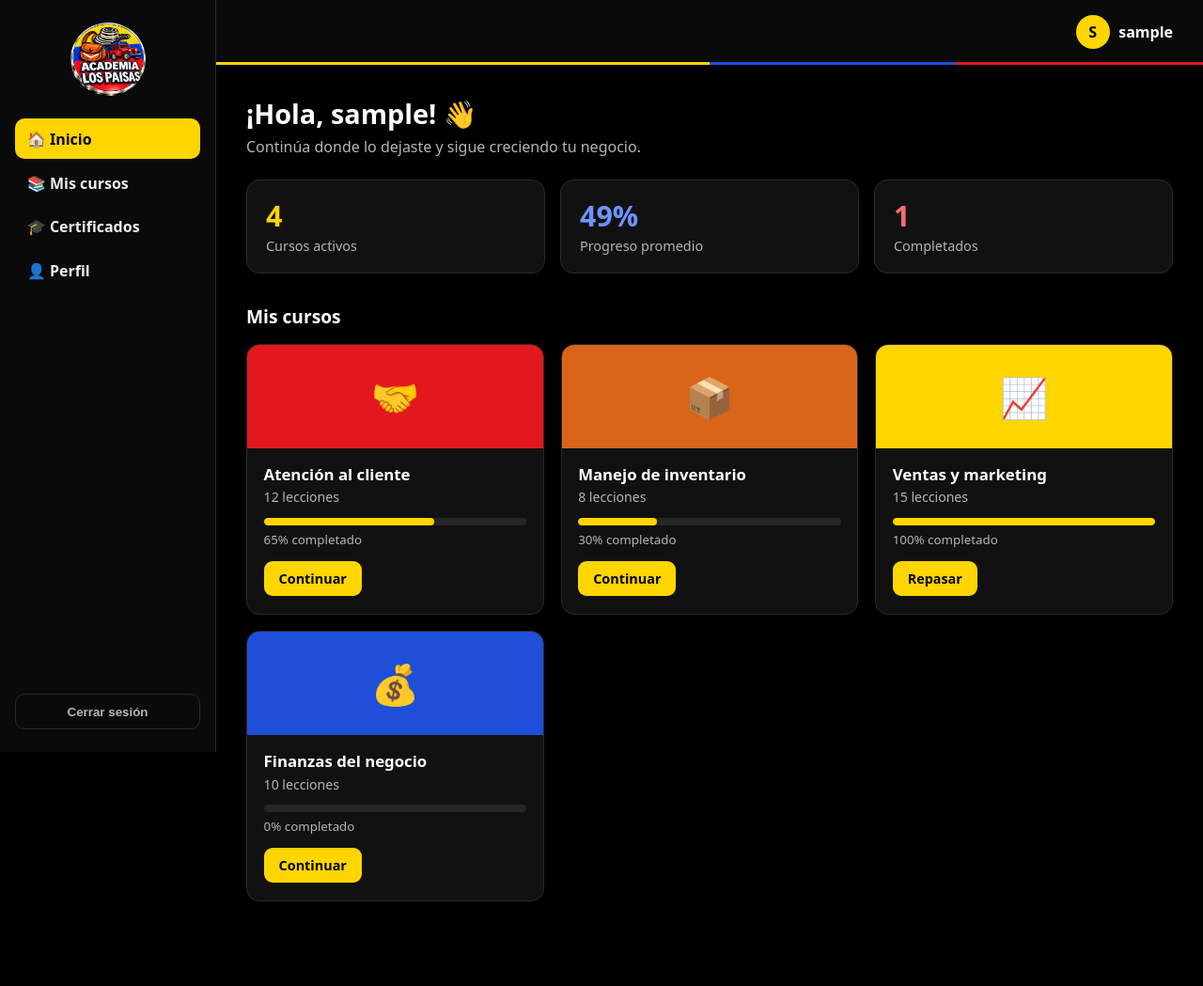
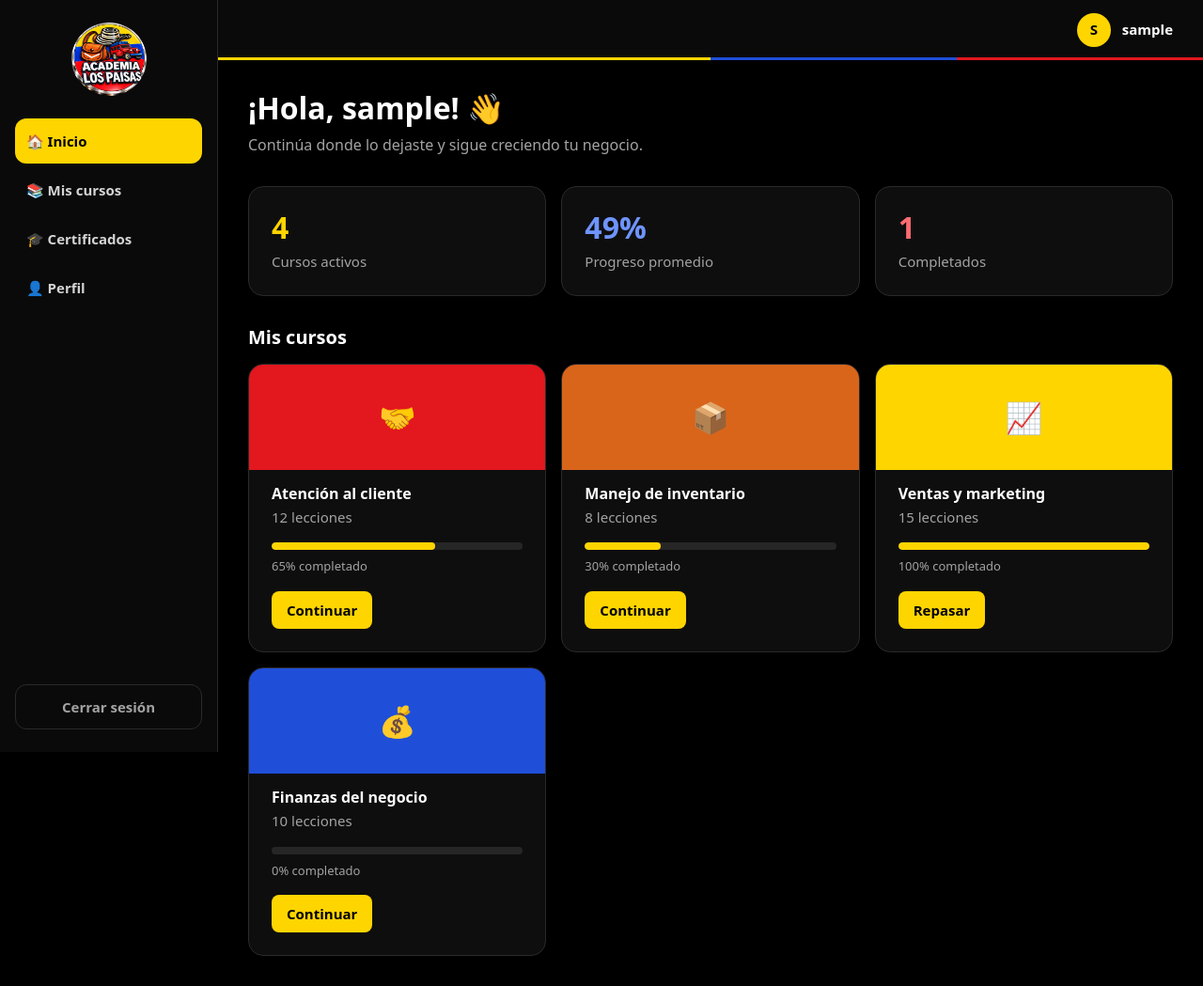
Before and after one commit to jpablo0724/tiendalospaisas, a Flask app: page /dashboard in a window 1280 px wide. Shown: the whole page at 94% size. Before the commit the page ends 959 px from the top, so only its background shows below. Run offline with Flask 3, Linux system fonts and the light colour scheme; the visitor is signed in with stand-in values (Sample User, id 1); data comes from the database, SQL or seed files in the repository.

Commit message:
Sistema de diseño compartido: escala tipográfica, espaciado y alturas consistentes
Co-Authored-By: Claude Sonnet 5.5 <noreply@anthropic.com>

```diff
--- a/academia/static/dashboard.css
+++ b/academia/static/dashboard.css
@@ -1,45 +1,43 @@
-:root{--yellow:#ffd500;--blue:#1f4fd8;--red:#e3171e;--orange:#d9651b;--bg:#000;--card:#111;--line:#2a2a2a;--text:#fff;--muted:#b5b5b5}
-*{box-sizing:border-box}
-body.app{margin:0;display:grid;grid-template-columns:230px 1fr;min-height:100vh;font-family:system-ui,-apple-system,"Segoe UI",sans-serif;color:var(--text);background:var(--bg)}
-.side{background:#0a0a0a;border-right:1px solid var(--line);padding:1.5rem 1rem;display:flex;flex-direction:column;gap:1.5rem;position:sticky;top:0;height:100vh}
+body.app{display:grid;grid-template-columns:14.5rem 1fr;min-height:100vh}
+.side{background:#0a0a0a;border-right:1px solid var(--line);padding:var(--s5) var(--s4);display:flex;flex-direction:column;gap:var(--s5);position:sticky;top:0;height:100vh}
 .logo{width:80px;height:auto;align-self:center}
-.side nav{display:grid;gap:.25rem;flex:1;align-content:start}
-.side nav a{padding:.65rem .8rem;border-radius:10px;text-decoration:none;color:#eee;font-weight:600}
+.side nav{display:grid;gap:var(--s1);flex:1;align-content:start}
+.side nav a{display:flex;align-items:center;height:var(--control-h);padding:0 var(--s3);border-radius:var(--r-md);text-decoration:none;color:var(--text-2);font-size:var(--fs-sm);font-weight:var(--fw-semi)}
 .side nav a:hover{background:#1c1c1c}
 .side nav a.on{background:var(--yellow);color:#000}
-.logout{width:100%;padding:.65rem;border:1px solid var(--line);background:transparent;border-radius:10px;font-weight:600;cursor:pointer;color:var(--muted)}
-.logout:hover{border-color:var(--red);color:#ff8c90}
-a:focus-visible,button:focus-visible{outline:3px solid var(--blue);outline-offset:2px}
-.top{display:flex;justify-content:space-between;align-items:center;padding:1rem 2rem;background:#0a0a0a;border-bottom:1px solid var(--line);position:relative}
+.logout{width:100%;height:var(--control-h);border:1px solid var(--line);background:transparent;border-radius:var(--r-md);font:inherit;font-size:var(--fs-sm);font-weight:var(--fw-semi);cursor:pointer;color:var(--muted)}
+.logout:hover{border-color:var(--red);color:#ff9a9e}
+.top{display:flex;align-items:center;height:4rem;padding:0 var(--s6);background:#0a0a0a;border-bottom:1px solid var(--line);position:relative}
 .top::after{content:"";position:absolute;left:0;right:0;bottom:-1px;height:3px;background:linear-gradient(90deg,var(--yellow) 50%,var(--blue) 50% 75%,var(--red) 75%)}
-.menu{display:none;background:none;border:0;font-size:1.5rem;cursor:pointer;color:#fff}
-.user{display:flex;align-items:center;gap:.6rem;margin-left:auto;font-weight:600}
-.avatar{width:36px;height:36px;border-radius:50%;background:var(--yellow);color:#000;display:grid;place-items:center;font-weight:800}
-.content{padding:2rem;max-width:1100px}
-.welcome h1{margin:0 0 .3rem;font-size:1.8rem}
-.welcome p{margin:0 0 1.5rem;color:var(--muted)}
-.stats{display:grid;grid-template-columns:repeat(3,1fr);gap:1rem;margin-bottom:2rem}
-.stat{background:var(--card);border:1px solid var(--line);border-radius:14px;padding:1.1rem 1.25rem}
+.menu{display:none;background:none;border:0;font-size:var(--fs-xl);cursor:pointer;color:var(--text)}
+.user{display:flex;align-items:center;gap:var(--s3);margin-left:auto;font-size:var(--fs-sm);font-weight:var(--fw-semi)}
+.avatar{width:2.25rem;height:2.25rem;border-radius:50%;background:var(--yellow);color:#000;display:grid;place-items:center;font-weight:var(--fw-bold)}
+.content{padding:var(--s6);max-width:70rem}
+.welcome{margin-bottom:var(--s6)}
+.welcome h1{font-size:var(--fs-2xl);margin-bottom:var(--s2)}
+.welcome p{font-size:var(--fs-md);color:var(--muted)}
+.stats{display:grid;grid-template-columns:repeat(3,1fr);gap:var(--s4);margin-bottom:var(--s6)}
+.stat{background:var(--surface);border:1px solid var(--line);border-radius:var(--r-lg);padding:var(--s5)}
+.stat b{display:block;font-size:var(--fs-2xl);line-height:var(--lh-head);margin-bottom:var(--s1)}
 .stat:nth-child(1) b{color:var(--yellow)}.stat:nth-child(2) b{color:#6f94ff}.stat:nth-child(3) b{color:#ff6b70}
-.stat b{display:block;font-size:1.9rem}
-.stat span{color:var(--muted);font-size:.9rem}
-.sec{font-size:1.2rem;margin:0 0 1rem}
-.courses{display:grid;grid-template-columns:repeat(auto-fill,minmax(250px,1fr));gap:1.1rem}
-.course{background:var(--card);border:1px solid var(--line);border-radius:14px;overflow:hidden;transition:border-color .15s,transform .15s}
+.stat span{font-size:var(--fs-sm);color:var(--muted)}
+.sec{font-size:var(--fs-lg);margin-bottom:var(--s4)}
+.courses{display:grid;grid-template-columns:repeat(auto-fill,minmax(15.5rem,1fr));gap:var(--s4)}
+.course{background:var(--surface);border:1px solid var(--line);border-radius:var(--r-lg);overflow:hidden;transition:border-color .15s,transform .15s}
 .course:hover{border-color:var(--yellow);transform:translateY(-2px)}
-.thumb{height:110px;display:grid;place-items:center;font-size:2.6rem}
-.body{padding:1rem 1.1rem 1.2rem}
-.body h3{margin:0 0 .2rem;font-size:1.05rem}
-.body p{margin:0 0 .8rem;color:var(--muted);font-size:.88rem}
-.bar{height:8px;background:#262626;border-radius:99px;overflow:hidden}
+.thumb{height:7rem;display:grid;place-items:center;font-size:var(--fs-2xl)}
+.body{padding:var(--s4) var(--s5) var(--s5)}
+.body h3{font-size:var(--fs-md);margin-bottom:var(--s1)}
+.body p{font-size:var(--fs-sm);color:var(--muted);margin-bottom:var(--s4)}
+.bar{height:.5rem;background:#262626;border-radius:99px;overflow:hidden}
 .bar i{display:block;height:100%;background:var(--yellow);border-radius:99px}
-.body small{display:block;margin:.35rem 0 .9rem;color:var(--muted)}
-.go{display:inline-block;padding:.55rem 1rem;background:var(--yellow);color:#000;border-radius:9px;text-decoration:none;font-weight:800;font-size:.9rem}
-.go:hover{background:#ffe34d}
+.body small{display:block;font-size:var(--fs-xs);color:var(--muted);margin:var(--s2) 0 var(--s4)}
+.go{display:inline-flex;align-items:center;height:2.5rem;padding:0 var(--s4);background:var(--yellow);color:#000;border-radius:var(--r-sm);text-decoration:none;font-size:var(--fs-sm);font-weight:var(--fw-bold)}
+.go:hover{background:var(--yellow-h)}
 @media(max-width:800px){
   body.app{grid-template-columns:1fr}
-  .side{position:fixed;z-index:10;left:0;top:0;width:230px;transform:translateX(-100%);transition:transform .2s}
+  .side{position:fixed;z-index:10;left:0;top:0;width:14.5rem;transform:translateX(-100%);transition:transform .2s}
   .side.open{transform:none;box-shadow:0 0 40px rgba(255,255,255,.12)}
-  .menu{display:block}.top{padding:.8rem 1rem}.content{padding:1.25rem 1rem}
-  .stats{grid-template-columns:1fr}.uname{display:none}
+  .menu{display:block}.top{padding:0 var(--s4)}.content{padding:var(--s5) var(--s4)}
+  .stats{grid-template-columns:1fr}.uname{display:none}.welcome h1{font-size:var(--fs-xl)}
 }
--- /dev/null
+++ b/academia/static/tokens.css
@@ -0,0 +1,25 @@
+/* Sistema de diseño compartido: colores, escala tipográfica (1.25), espaciado (base 8) y radios. */
+:root{
+  --yellow:#ffd500;--yellow-h:#ffe34d;--blue:#1f4fd8;--red:#e3171e;--orange:#d9651b;
+  --bg:#000;--surface:#0e0e0e;--field:#171717;--line:#2a2a2a;
+  --text:#fff;--text-2:#d4d4d4;--muted:#a3a3a3;
+
+  --fs-xs:.8125rem;  /* 13  etiquetas, notas */
+  --fs-sm:.9375rem;  /* 15  texto secundario */
+  --fs-md:1rem;      /* 16  texto base, campos */
+  --fs-lg:1.25rem;   /* 20  subtítulos */
+  --fs-xl:1.5rem;    /* 24  títulos de sección */
+  --fs-2xl:2rem;     /* 32  títulos principales */
+  --lh-text:1.5;--lh-head:1.2;
+  --fw-reg:400;--fw-semi:600;--fw-bold:700;
+
+  --s1:.25rem;--s2:.5rem;--s3:.75rem;--s4:1rem;--s5:1.5rem;--s6:2rem;--s7:3rem;
+  --r-sm:8px;--r-md:12px;--r-lg:16px;
+  --control-h:3rem;  /* altura única de campos y botones */
+}
+*{box-sizing:border-box}
+body{margin:0;font-family:system-ui,-apple-system,"Segoe UI",sans-serif;font-size:var(--fs-md);line-height:var(--lh-text);color:var(--text);background:var(--bg)}
+h1,h2,h3,p{margin:0}
+h1,h2,h3{line-height:var(--lh-head);font-weight:var(--fw-bold)}
+a{color:var(--yellow);font-weight:var(--fw-semi)}
+a:focus-visible,button:focus-visible,input:focus-visible{outline:3px solid var(--blue);outline-offset:2px}
--- a/academia/templates/base_auth.html
+++ b/academia/templates/base_auth.html
@@ -4,6 +4,7 @@
   <meta charset="utf-8">
   <meta name="viewport" content="width=device-width, initial-scale=1">
   <title>{% block title %}Academia{% endblock %} · Tienda Los Paisas</title>
+  <link rel="stylesheet" href="{{ url_for('static', filename='tokens.css') }}">
   <link rel="stylesheet" href="{{ url_for('static', filename='auth.css') }}">
 </head>
 <body class="auth">
--- a/academia/templates/dashboard.html
+++ b/academia/templates/dashboard.html
@@ -4,6 +4,7 @@
   <meta charset="utf-8">
   <meta name="viewport" content="width=device-width, initial-scale=1">
   <title>Panel · Academia Los Paisas</title>
+  <link rel="stylesheet" href="{{ url_for('static', filename='tokens.css') }}">
   <link rel="stylesheet" href="{{ url_for('static', filename='dashboard.css') }}">
 </head>
 <body class="app">
--- a/docs/dashboard.html
+++ b/docs/dashboard.html
@@ -4,6 +4,7 @@
   <meta charset="utf-8">
   <meta name="viewport" content="width=device-width, initial-scale=1">
   <title>Panel · Academia Los Paisas</title>
+  <link rel="stylesheet" href="tokens.css">
   <link rel="stylesheet" href="dashboard.css">
 </head>
 <body class="app">
--- a/docs/index.html
+++ b/docs/index.html
@@ -4,6 +4,7 @@
   <meta charset="utf-8">
   <meta name="viewport" content="width=device-width, initial-scale=1">
   <title>Iniciar sesión · Tienda Los Paisas</title>
+  <link rel="stylesheet" href="tokens.css">
   <link rel="stylesheet" href="auth.css">
 </head>
 <body class="auth">
--- a/docs/login.html
+++ b/docs/login.html
@@ -4,6 +4,7 @@
   <meta charset="utf-8">
   <meta name="viewport" content="width=device-width, initial-scale=1">
   <title>Iniciar sesión · Tienda Los Paisas</title>
+  <link rel="stylesheet" href="tokens.css">
   <link rel="stylesheet" href="auth.css">
 </head>
 <body class="auth">
--- a/docs/registro.html
+++ b/docs/registro.html
@@ -4,6 +4,7 @@
   <meta charset="utf-8">
   <meta name="viewport" content="width=device-width, initial-scale=1">
   <title>Registro · Tienda Los Paisas</title>
+  <link rel="stylesheet" href="tokens.css">
   <link rel="stylesheet" href="auth.css">
 </head>
 <body class="auth">
```
Also changed, not shown: academia/static/auth.css (+23 -31 lines), docs/auth.css (+23 -31 lines), docs/dashboard.css (+32 -34 lines), docs/tokens.css (added, +25 -0 lines).
